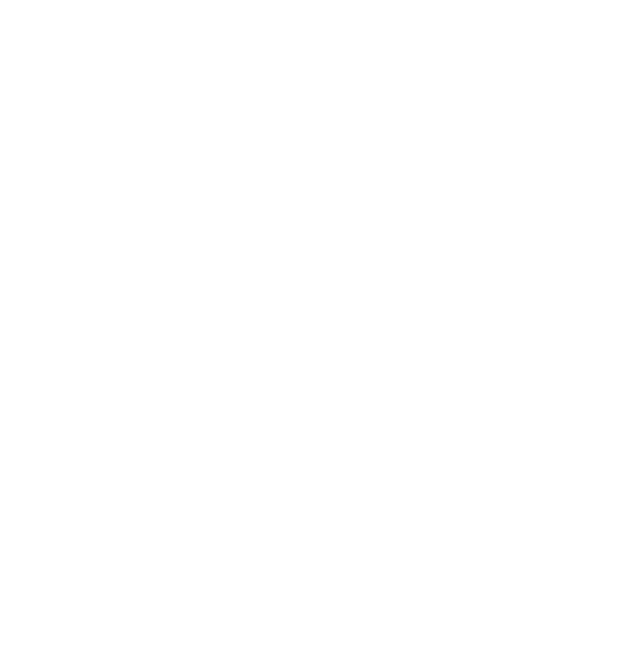
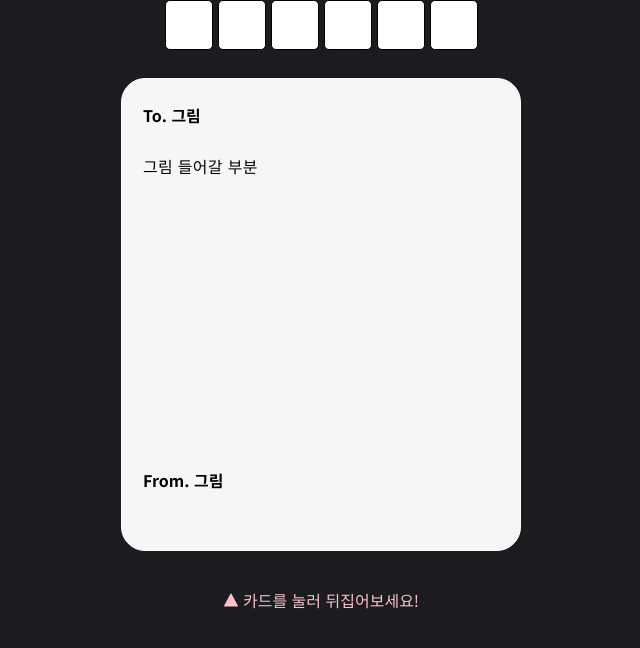
Before and after one commit to Catch-Letter/Catch-Letter-FE, a React (Vite) app: page /checkanswer in a window 1280 px wide. Before the commit this address had no page. Shown: the top 648 px of the page, without its empty margins (319-959 px from the left). Built offline with nearby package versions, Linux system fonts and the light colour scheme.

Commit message:
feat: 편지 확인 페이지 편지돌아가는 기능 1차(#21)

```diff
--- a/src/App.tsx
+++ b/src/App.tsx
@@ -14,6 +14,9 @@ const App = () => {
         <Routes>
           <Route path='/' element={<Home />} />
           <Route path='/test' element={<Test />} />
+          <Route path='/choiceletter' element={<ChoiceLetter />} />
+          <Route path='/sendletter' element={<SendLetter />} />
+          <Route path='/checkanswer' element={<CheckAnswer />} />
         </Routes>
       </BrowserRouter>
     </I18nextProvider>
--- a/src/pages/check-answer/CheckAnswer.styles.tsx
+++ b/src/pages/check-answer/CheckAnswer.styles.tsx
@@ -1,10 +1,52 @@
 import { colors } from '#/styles/color'
 import { css } from '@emotion/react'
 
-export const chekAnswerStyles = css`
+export const ChekAnswerStyles = css`
   display: flex;
   flex-direction: column;
   align-items: center;
   background-color: ${colors.grey[13]};
   height: 100vh;
+
+  .content {
+    padding: 16px 63px 34px;
+    display: grid;
+    position: relative;
+    transition: transform 0.3s;
+    transform: perspective(800px) rotateY(0deg);
+    transform-style: preserve-3d;
+    height: 473px;
+  }
+
+  .content:hover {
+    transform: perspective(800px) rotateY(180deg);
+  }
+
+  .cardFront,
+  .cardBack {
+    grid-area: 1 / 1 / 1 / 1;
+    width: 400px;
+    height: 100px;
+    padding: 12px;
+    border-radius: 8px;
+    backface-visibility: hidden;
+  }
+
+  .cardFront {
+    /* background-color: ${colors.grey[8]}; */
+  }
+
+  .cardBack {
+    /* background-color: ${colors.grey[10]}; */
+    transform: rotateY(180deg);
+  }
+
+  .notice-area {
+    display: flex;
+    align-items: center;
+    color: pink;
+    gap: 4px;
+    font-size: 16px;
+    margin-top: 16px;
+  }
 `
--- a/src/pages/check-answer/CheckAnswer.tsx
+++ b/src/pages/check-answer/CheckAnswer.tsx
@@ -1,5 +1,59 @@
+import { LetterCard } from '#/components'
+import { LetterContent } from '#/components/letter-choice'
+import SeparatedInput from '#/shared/ui/separated-input/separated-input'
+import { useLetterCreationStore } from '#/store/letterCreateStore'
+import { IoTriangle } from 'react-icons/io5'
+import { ChekAnswerStyles } from './CheckAnswer.styles'
+
 const CheckAnswer = () => {
-  return <div></div>
+  const { selectedColor, selectedFont, selectedPattern } = useLetterCreationStore()
+  const data1 = {
+    to: '친구',
+    content: `이 편지는 영국에서 최초로 시작되어 일년에 한바퀴를 돌면서 받는 사람에게 행운을 주었고 지금은 당신에게로 옮겨진 이 편지는 4일 안에 당신 곁을 떠나야 합니다. 이 편지를 포함해서 7통을 행운이 필요한 사람에게 보내 주셔야 합니다. 복사를 해도 좋습니다. 혹 미신이라 하실지 모르지만 사실입니다.
+  영국에서 HGXWCH이라는 사람은 1930년에 이 편지를 받았습니다. 그는 비서에게 복사해서 보내라고 했습니다. 며칠 뒤에 복권이 당첨되어 20억을 받았습니다. 어떤 이는 이 편지를 받았으나 96시간 이내 자신의 손에서 떠나야 한다는 사실을 잊었습니다. 그는 곧 사직되었습니다. 나중에야 이 사실을 알고 7통의 편지를 보냈는데 다시 좋은 직장을 얻었습니다. 미국의 케네디 대통령은 이 편지를 받았지만 그냥 버렸습니다. 결국 9일 후 그는 암살당했습니다. 기억해 주세요. 이 편지를 보내면 7년의 행운이 있을 것이고 그렇지 않으면 3년의 불행이 있을 것입니다. 그리고 이 편지를 버리거나 낙서를 해서는 절대로 안됩니다. 7통입니다. 이 편지를 받은 사람은 행운이 깃들 것입니다. 힘들겠지만 좋은 게 좋다고 생각하세요. 7년의 행운을 빌면서...`,
+    from: '친구',
+  }
+  const data2 = {
+    to: '그림',
+    content: '그림 들어갈 부분',
+    from: '그림',
+  }
+
+  return (
+    <div css={ChekAnswerStyles}>
+      <SeparatedInput length={6} />
+      <div className='content'>
+        <div className='cardFront'>
+          <LetterCard type={selectedColor}>
+            <LetterContent
+              to={data2.to}
+              content={data2.content}
+              from={data2.from}
+              color={selectedColor}
+              pattern={selectedPattern}
+              font={selectedFont}
+            />
+          </LetterCard>
+        </div>
+        <div className='cardBack'>
+          <LetterCard type={selectedColor}>
+            <LetterContent
+              to={data1.to}
+              content={data1.content}
+              from={data1.from}
+              color={selectedColor}
+              pattern={selectedPattern}
+              font={selectedFont}
+            />
+          </LetterCard>
+        </div>
+      </div>
+      <div className='notice-area'>
+        <IoTriangle size={16} />
+        <p>카드를 눌러 뒤집어보세요!</p>
+      </div>
+    </div>
+  )
 }
 
 export default CheckAnswer
```
